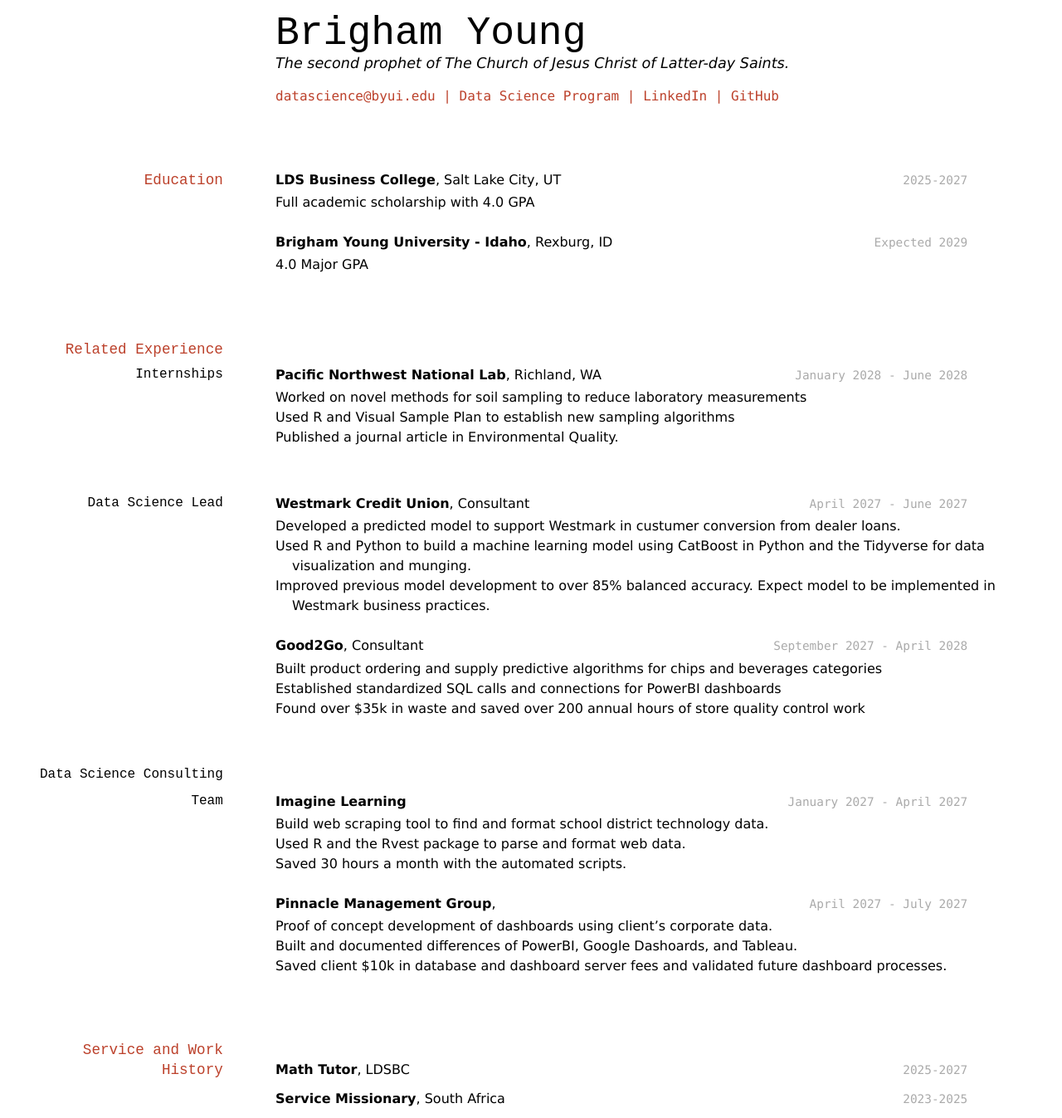
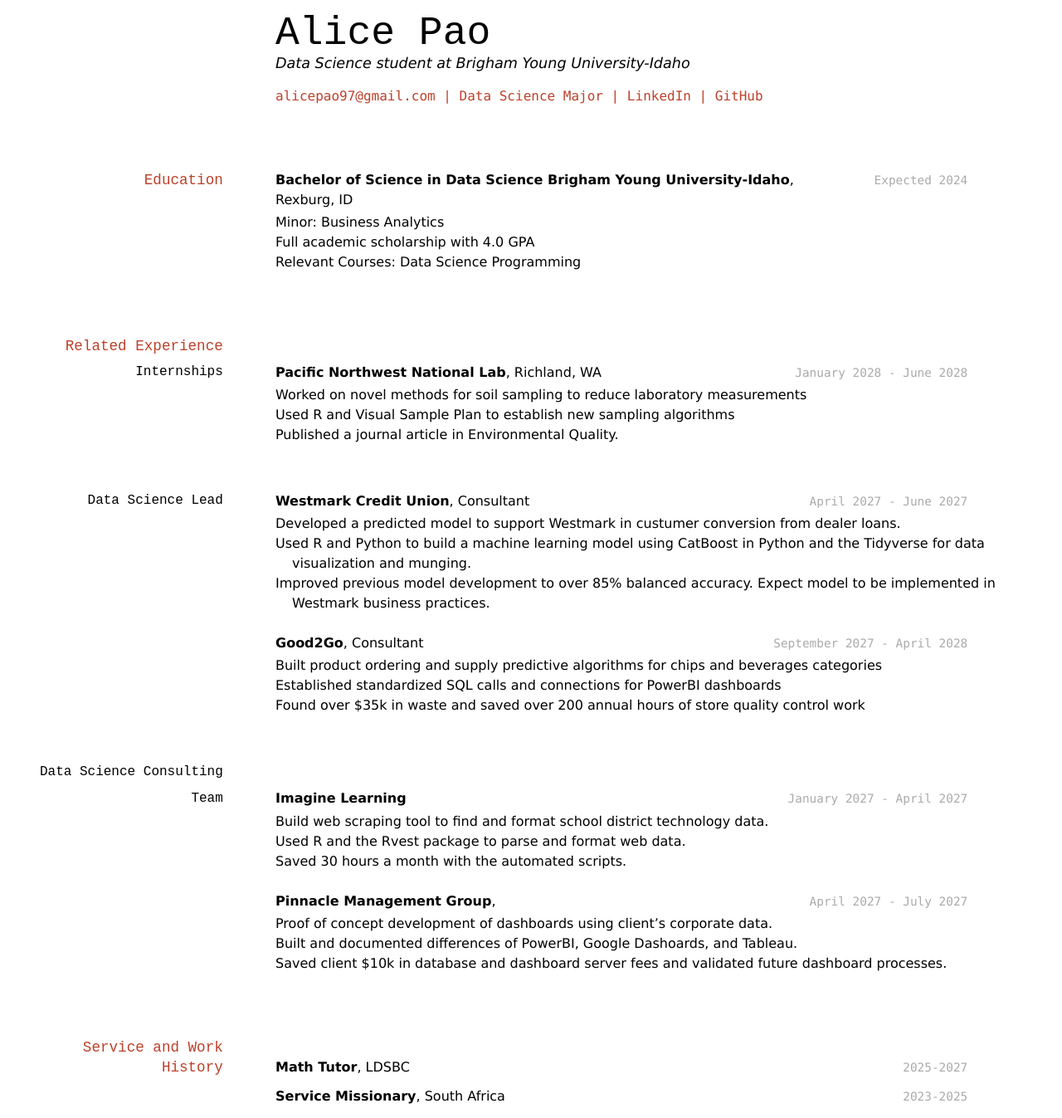
Before and after one commit to byuids-resumes/alicepao-resume, a Jekyll site: the page built from docs/index.md, in a window 1280 px wide. Shown: the whole page at 83% size. Built offline with Jekyll 4.4.1, drawn with Linux system fonts in a browser that asks for light colours.

Commit message:
update name, description, education section

```diff
--- a/docs/index.md
+++ b/docs/index.md
@@ -1,14 +1,14 @@
 ---
 layout: cv
-title: Brigham Young's Resume
+title: Alice Pao's Resume
 ---
-# Brigham Young
-The second prophet of The Church of Jesus Christ of Latter-day Saints.
+# Alice Pao
+Data Science student at Brigham Young University-Idaho
 
 <div id="webaddress">
-<a href="datascience@byui.edu">datascience@byui.edu</a>
-| <a href="https://byuidatascience.github.io/development.html">Data Science Program</a>
-| <a href="https://www.linkedin.com/groups/13537407/">LinkedIn</a>
+<a href="alicepao97@gmail.com">alicepao97@gmail.com</a>
+| <a href="https://byuidatascience.github.io/development.html">Data Science Major</a>
+| <a href="https://www.linkedin.com/in/alice-pao/">LinkedIn</a>
 | <a href="https://github.com/byuids-resumes">GitHub</a>
 </div>
 
@@ -16,15 +16,15 @@ The second prophet of The Church of Jesus Christ of Latter-day Saints.
 
 ## Education
 
-`2025-2027`
-__LDS Business College__, Salt Lake City, UT
+`Expected 2024`
+__Bachelor of Science in Data Science
+Brigham Young University-Idaho__, Rexburg, ID
 
+- Minor: Business Analytics
 - Full academic scholarship with 4.0 GPA
+- Relevant Courses: Data Science Programming
 
-`Expected 2029`
-__Brigham Young University - Idaho__, Rexburg, ID
 
-- 4.0 Major GPA
 
 
 ## Related Experience
```
